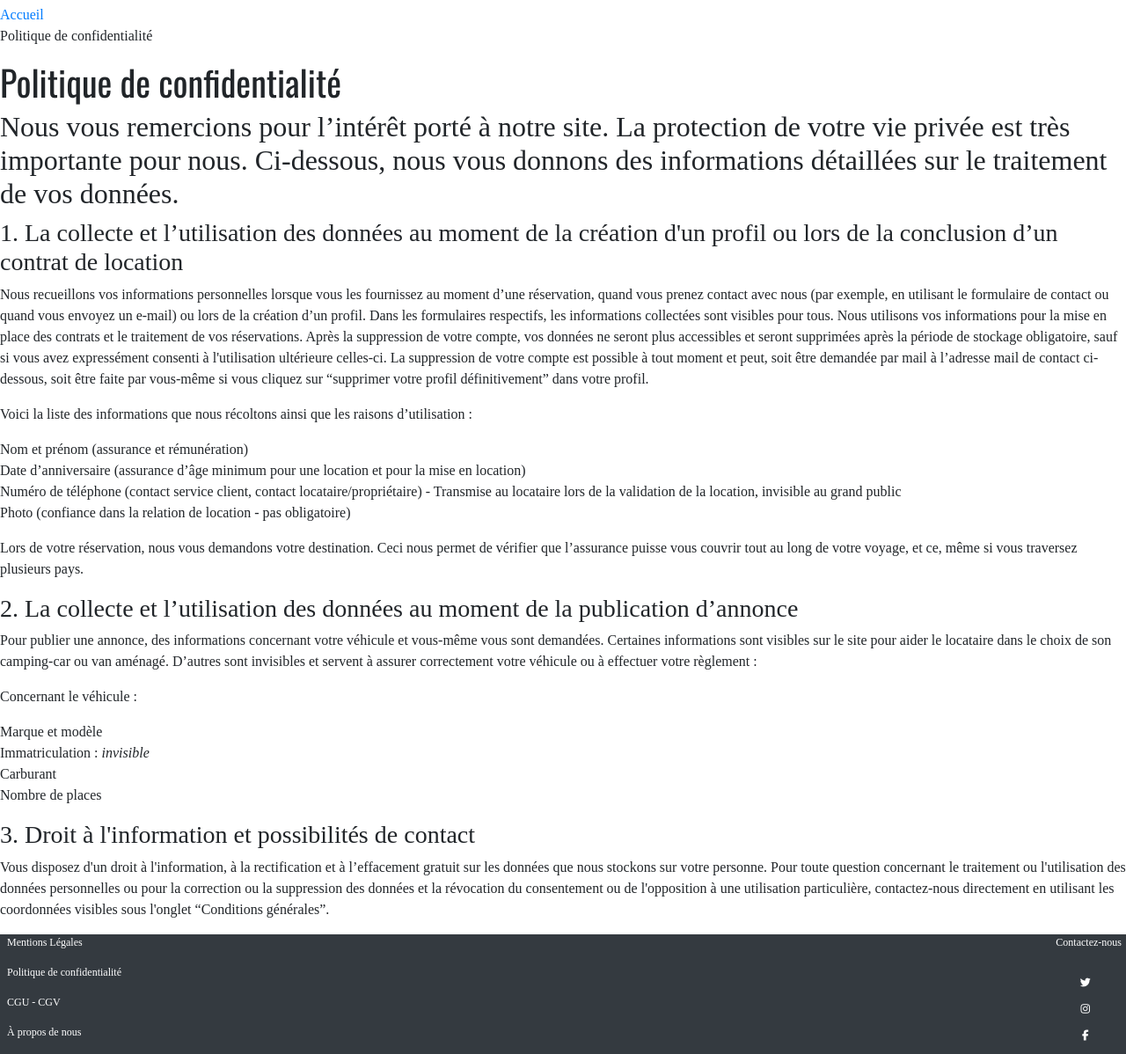
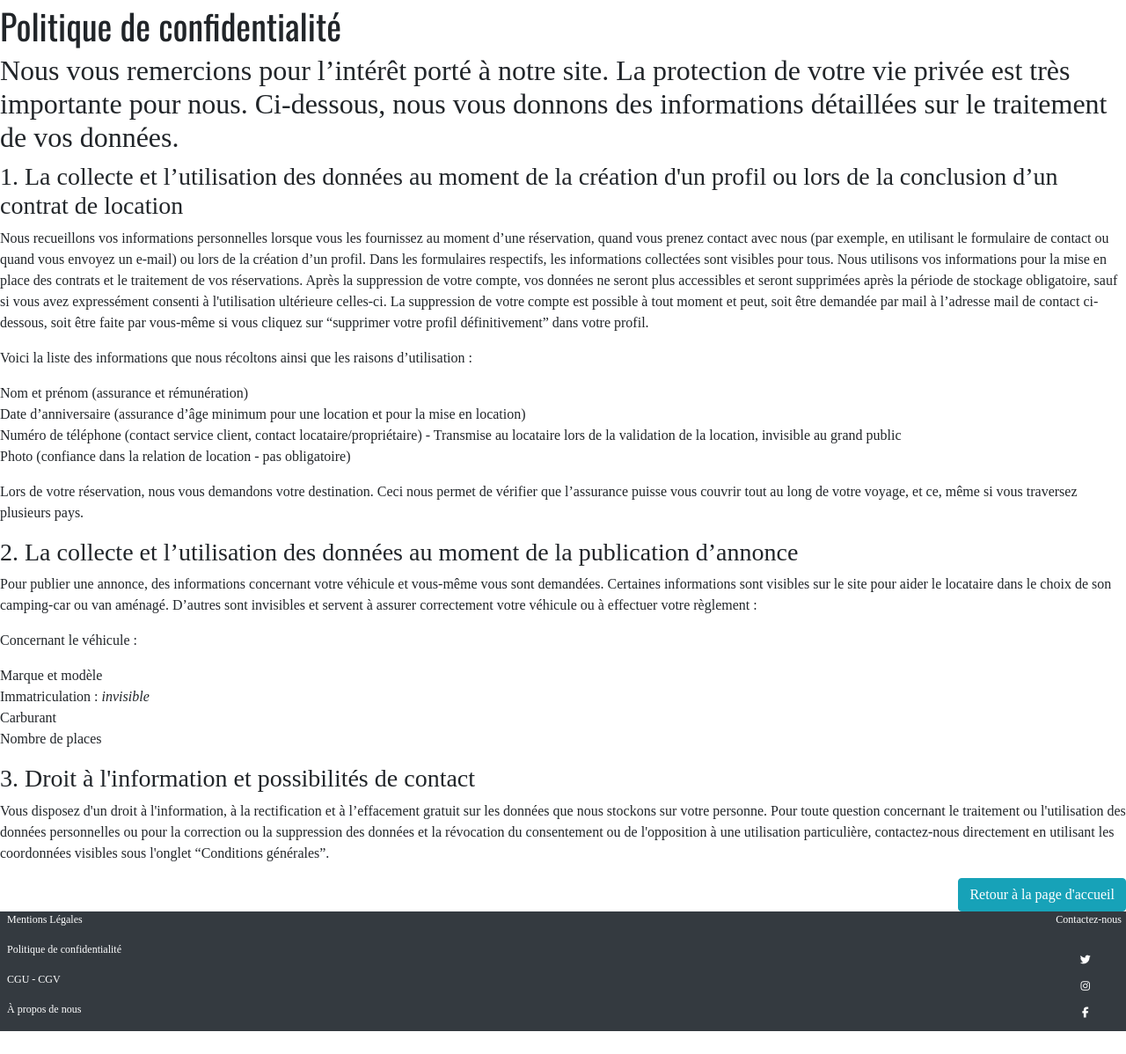
Before and after one commit to colinos10/horiza, a Symfony app: template templates/home/politique.html.twig in a window 1280 px wide. Shown: the part 77-1275 px from the top of the page at 88% size. After the commit the page ends 1249 px from the top, so only its background shows below. Run offline with Twig, Linux system fonts and the light colour scheme; the template is opened without the code that fills it, so the values that code supplies are empty; some libraries are stand-ins or nearby versions; some web fonts are replaced.

Commit message:
ajout bouton retour accueil + màj thème formulaires

```diff
--- a/templates/base.html.twig
+++ b/templates/base.html.twig
@@ -90,8 +90,14 @@
             <a href="politique"><p class="text-white ml-2">Politique de confidentialité</p></a>
             <a href="cgu"><p class="text-white ml-2">CGU - CGV</p></a>
             <a href="about"><p class="text-white ml-2">À propos de nous</p></a>
+        </div>
 
+        <div class="row" id="copyright">
+            <div class="col-12 text-center">
+                <p style="color:white">{{ copyright }}</p>
+            </div>
         </div>
+
         <div class="contact">
             <a href="contact"><p class="text-white ml-2">Contactez-nous</p></a>
             <a href="https://twitter.com/" class="reseaux" target="_blank"><i class="fab fa-twitter text-white"></i></a>
--- a/templates/contact/contact.html.twig
+++ b/templates/contact/contact.html.twig
@@ -60,10 +60,9 @@
 
                     <div class=" imput-contact envoi-contact ">
                          {{ form_widget(contactForm.envoyer) }}
-                    <a href="{{ path('home') }}" type="button" class="btn btn-info">Retour à la page d'accueil</a>
-
                     </div>
 
+                    <a href="{{ path('home') }}" type="button" class="btn btn-info text-right">Retour à la page d'accueil</a>
 
 
 
--- a/templates/home/cgu.html.twig
+++ b/templates/home/cgu.html.twig
@@ -337,5 +337,8 @@ Si le Locataire a fait une demande de prise en charge auprès d’un autre prest
 <p>Conformément aux articles&nbsp;L.211-3&nbsp;et&nbsp;L.616-1&nbsp;du code de la consommation l’utilisateur est informé qu’il peut en tout état de cause recourir à une médiation conventionnelle ou à tout autre mode alternatif de règlement des différends (conciliation par exemple) en cas de contestation. Horiza a signé une convention d’agrément avec l’association BAYONNE Médiation&nbsp;, 32 rue du Hameau 64200 Biarritz, 0679598338, www.bayonne-mediation.com.</p>
 </div>
 <p><em>Dernière mise à jour le 11/04/2021</em></p>
+
+<a href="{{ path('home') }}" type="button" class="btn btn-info" style="float:right">Retour à la page d'accueil</a>
+
 </div>
 {% endblock %}
--- a/templates/home/mentions.html.twig
+++ b/templates/home/mentions.html.twig
@@ -69,7 +69,7 @@
                     Le site www.horiza.fr se réserve aussi le droit de céder, transférer, ce sans préavis les droits et/ou obligations des présentes CGU et mentions légales. En continuant à utiliser les Services du site www.horiza.fr , l'utilisateur reconnait accepter les modifications des conditions générales qui seraient intervenues.
                 </p>
 
-
+                <a href="{{ path('home') }}" type="button" class="btn btn-info" style="float:right">Retour à la page d'accueil</a>
 
         </div>
     </div>
--- a/templates/home/politique.html.twig
+++ b/templates/home/politique.html.twig
@@ -5,20 +5,7 @@
 {% block body %}
 <main>
     <div class="containeur-politique">
-        <ul class="">
 
-            <li>
-
-                <a href="{{ path('home') }}">Accueil</a>
-
-            </li>
-
-            <li class="">
-
-                Politique de confidentialité
-
-            </li>
-        </ul>
         <div class=".tete-du-main">
             <div class="header-title">
                     <h1>
@@ -101,6 +88,8 @@
       </p>
     </div>
 
+    <a href="{{ path('home') }}" type="button" class="btn btn-info" style="float:right">Retour à la page d'accueil</a>
+
 
 
 
```
Also changed, not shown: 1 other file.
